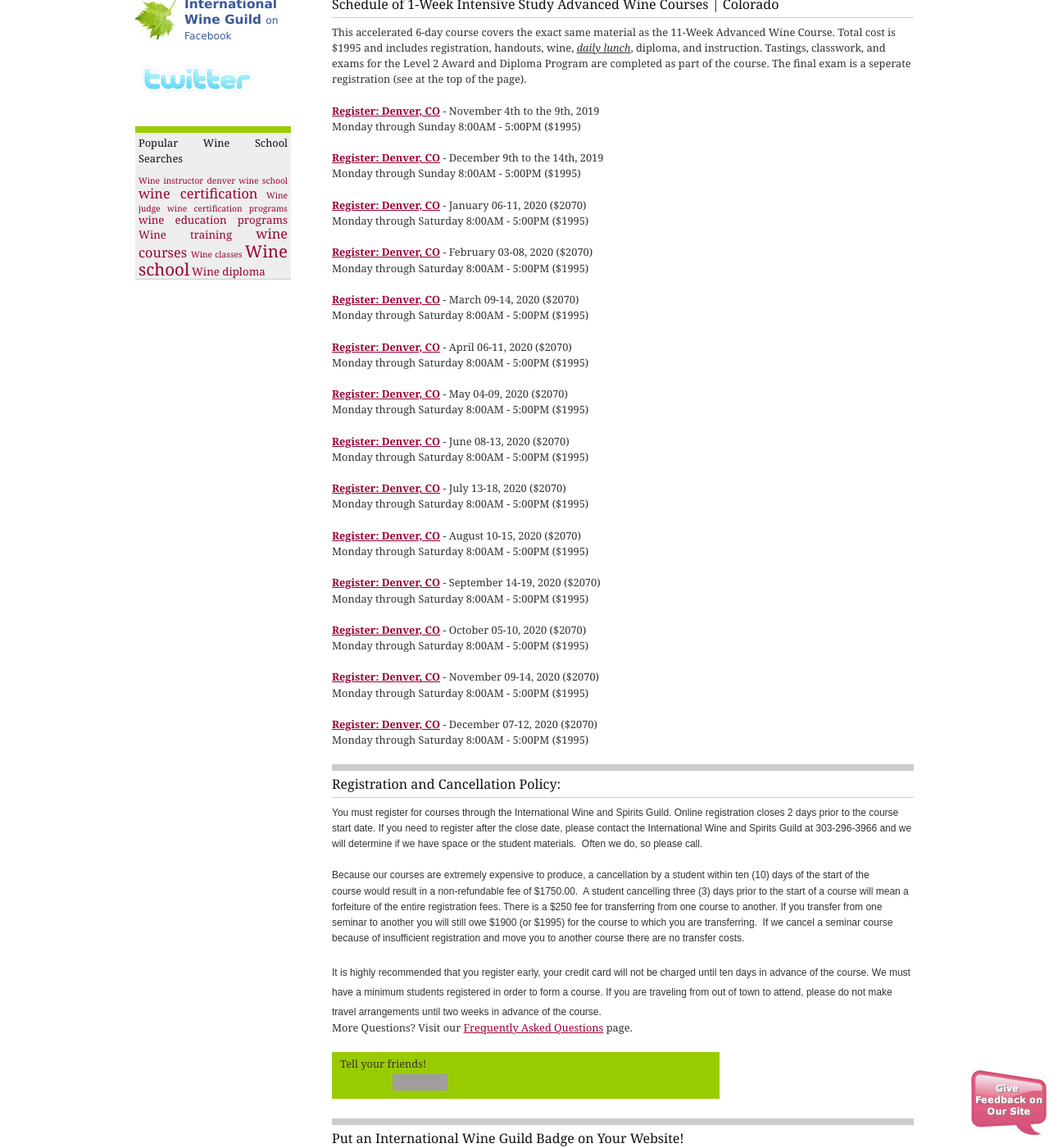
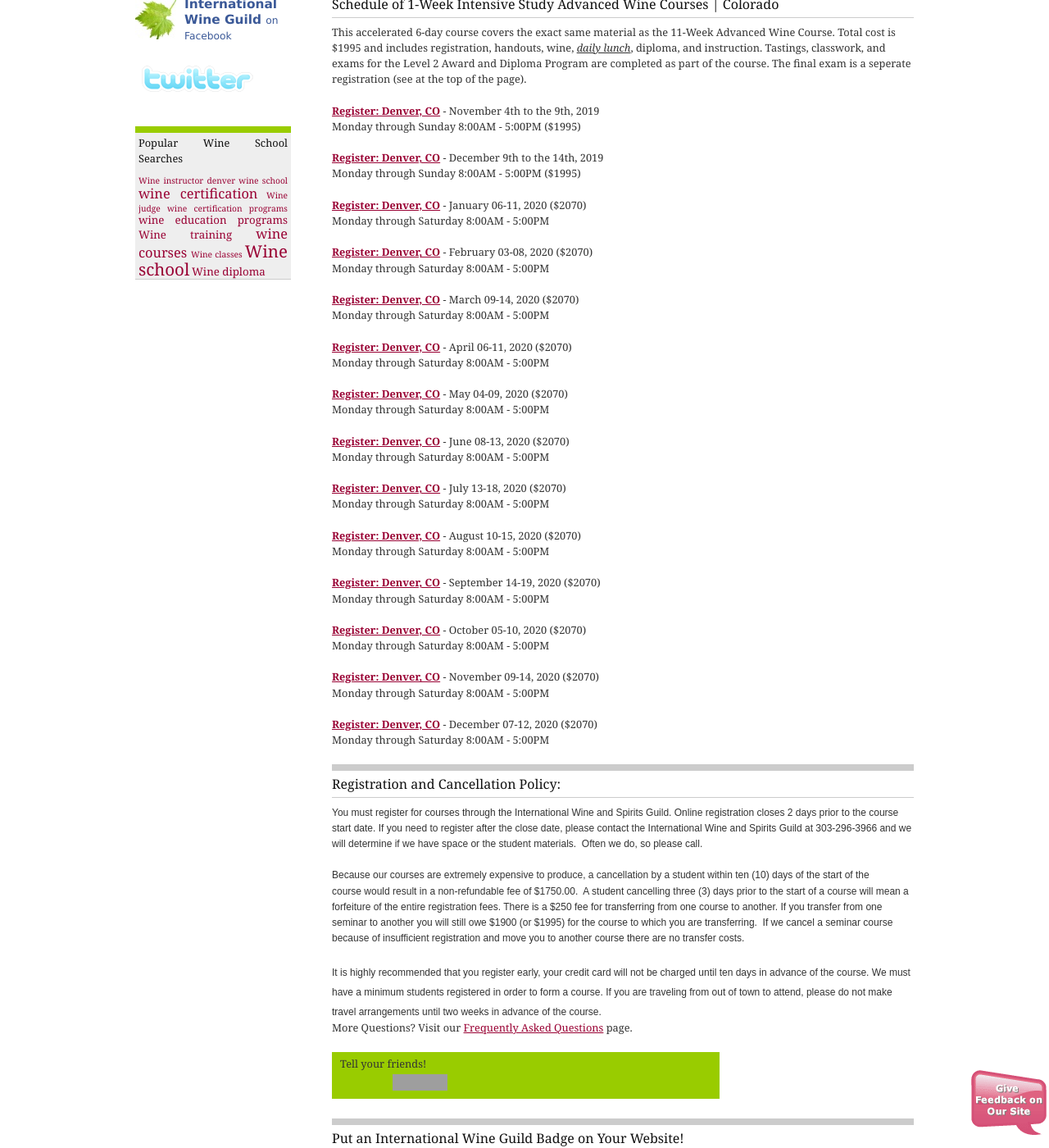
Before and after one commit to CKDev/internationalwineguild.com, a Jekyll site: the page built from advanced-wine-course-registration.html, in a window 1280 px wide and 1400 px high, scrolled down 1497 px. Shown: the whole window at 82% size. Built offline with Jekyll 4.4.1, drawn with Linux system fonts in a browser that asks for light colours; a script that is not in the unit is left out; comment, search, counter and statistics services are not loaded; grey boxes are pictures that could not be loaded.

Commit message:
Update advanced-wine-course-registration.html

```diff
--- a/advanced-wine-course-registration.html
+++ b/advanced-wine-course-registration.html
@@ -83,62 +83,62 @@ permalink: "/advanced-wine-course-registration"
 <p><a
     href="http://ww4.aitsafe.com/cf/add.cfm?userid=6714687&amp;product=Intensive+Study+Adv+Wine+Denver++-++01/06-11,+2020&amp;price=2070&amp;return=www.internationalwineguild.com/advanced-wine-course-registration"
     class="ga-track"><strong>Register: Denver, CO</strong></a> - January 06-11, 2020 ($2070)<br>
-  Monday through Saturday 8:00AM - 5:00PM ($1995)</p>
+  Monday through Saturday 8:00AM - 5:00PM</p>
 
 <p><a
     href="http://ww4.aitsafe.com/cf/add.cfm?userid=6714687&amp;product=Intensive+Study+Adv+Wine+Denver++-++02/03-08,+2020&amp;price=2070&amp;return=www.internationalwineguild.com/advanced-wine-course-registration"
     class="ga-track"><strong>Register: Denver, CO</strong></a> - February 03-08, 2020 ($2070)<br>
-  Monday through Saturday 8:00AM - 5:00PM ($1995)</p>
+  Monday through Saturday 8:00AM - 5:00PM</p>
 
 <p><a
     href="http://ww4.aitsafe.com/cf/add.cfm?userid=6714687&amp;product=Intensive+Study+Adv+Wine+Denver++-++03/09-14,+2020&amp;price=2070&amp;return=www.internationalwineguild.com/advanced-wine-course-registration"
     class="ga-track"><strong>Register: Denver, CO</strong></a> - March 09-14, 2020 ($2070)<br>
-  Monday through Saturday 8:00AM - 5:00PM ($1995)</p>
+  Monday through Saturday 8:00AM - 5:00PM</p>
 
 <p><a
     href="http://ww4.aitsafe.com/cf/add.cfm?userid=6714687&amp;product=Intensive+Study+Adv+Wine+Denver++-++04/06-11,+2020&amp;price=2070&amp;return=www.internationalwineguild.com/advanced-wine-course-registration"
     class="ga-track"><strong>Register: Denver, CO</strong></a> - April 06-11, 2020 ($2070)<br>
-  Monday through Saturday 8:00AM - 5:00PM ($1995)</p>
+  Monday through Saturday 8:00AM - 5:00PM</p>
 
 <p><a
     href="http://ww4.aitsafe.com/cf/add.cfm?userid=6714687&amp;product=Intensive+Study+Adv+Wine+Denver++-++05/04-09,+2020&amp;price=2070&amp;return=www.internationalwineguild.com/advanced-wine-course-registration"
     class="ga-track"><strong>Register: Denver, CO</strong></a> - May 04-09, 2020 ($2070)<br>
-  Monday through Saturday 8:00AM - 5:00PM ($1995)</p>
+  Monday through Saturday 8:00AM - 5:00PM</p>
 
 <p><a
     href="http://ww4.aitsafe.com/cf/add.cfm?userid=6714687&amp;product=Intensive+Study+Adv+Wine+Denver++-++06/08-13,+2020&amp;price=2070&amp;return=www.internationalwineguild.com/advanced-wine-course-registration"
     class="ga-track"><strong>Register: Denver, CO</strong></a> - June 08-13, 2020 ($2070)<br>
-  Monday through Saturday 8:00AM - 5:00PM ($1995)</p>
+  Monday through Saturday 8:00AM - 5:00PM</p>
 
 <p><a
     href="http://ww4.aitsafe.com/cf/add.cfm?userid=6714687&amp;product=Intensive+Study+Adv+Wine+Denver++-++07/13-18,+2020&amp;price=2070&amp;return=www.internationalwineguild.com/advanced-wine-course-registration"
     class="ga-track"><strong>Register: Denver, CO</strong></a> - July 13-18, 2020 ($2070)<br>
-  Monday through Saturday 8:00AM - 5:00PM ($1995)</p>
+  Monday through Saturday 8:00AM - 5:00PM</p>
 
 <p><a
     href="http://ww4.aitsafe.com/cf/add.cfm?userid=6714687&amp;product=Intensive+Study+Adv+Wine+Denver++-++08/10-15,+2020&amp;price=2070&amp;return=www.internationalwineguild.com/advanced-wine-course-registration"
     class="ga-track"><strong>Register: Denver, CO</strong></a> - August 10-15, 2020 ($2070)<br>
-  Monday through Saturday 8:00AM - 5:00PM ($1995)</p>
+  Monday through Saturday 8:00AM - 5:00PM</p>
 
 <p><a
     href="http://ww4.aitsafe.com/cf/add.cfm?userid=6714687&amp;product=Intensive+Study+Adv+Wine+Denver++-++09/14-19,+2020&amp;price=2070&amp;return=www.internationalwineguild.com/advanced-wine-course-registration"
     class="ga-track"><strong>Register: Denver, CO</strong></a> - September 14-19, 2020 ($2070)<br>
-  Monday through Saturday 8:00AM - 5:00PM ($1995)</p>
+  Monday through Saturday 8:00AM - 5:00PM</p>
 
 <p><a
     href="http://ww4.aitsafe.com/cf/add.cfm?userid=6714687&amp;product=Intensive+Study+Adv+Wine+Denver++-++10/05-10,+2020&amp;price=2070&amp;return=www.internationalwineguild.com/advanced-wine-course-registration"
     class="ga-track"><strong>Register: Denver, CO</strong></a> - October 05-10, 2020 ($2070)<br>
-  Monday through Saturday 8:00AM - 5:00PM ($1995)</p>
+  Monday through Saturday 8:00AM - 5:00PM</p>
 
 <p><a
     href="http://ww4.aitsafe.com/cf/add.cfm?userid=6714687&amp;product=Intensive+Study+Adv+Wine+Denver++-++11/09-14,+2020&amp;price=2070&amp;return=www.internationalwineguild.com/advanced-wine-course-registration"
     class="ga-track"><strong>Register: Denver, CO</strong></a> - November 09-14, 2020 ($2070)<br>
-  Monday through Saturday 8:00AM - 5:00PM ($1995)</p>
+  Monday through Saturday 8:00AM - 5:00PM</p>
 
 <p><a
     href="http://ww4.aitsafe.com/cf/add.cfm?userid=6714687&amp;product=Intensive+Study+Adv+Wine+Denver++-++12/07-12,+2020&amp;price=2070&amp;return=www.internationalwineguild.com/advanced-wine-course-registration"
     class="ga-track"><strong>Register: Denver, CO</strong></a> - December 07-12, 2020 ($2070)<br>
-  Monday through Saturday 8:00AM - 5:00PM ($1995)</p>
+  Monday through Saturday 8:00AM - 5:00PM</p>
 
 <h2>Registration and Cancellation Policy:</h2>
 <p><span style="font-size: 9pt; font-family: Arial, sans-serif;">You must register for courses through the
```
